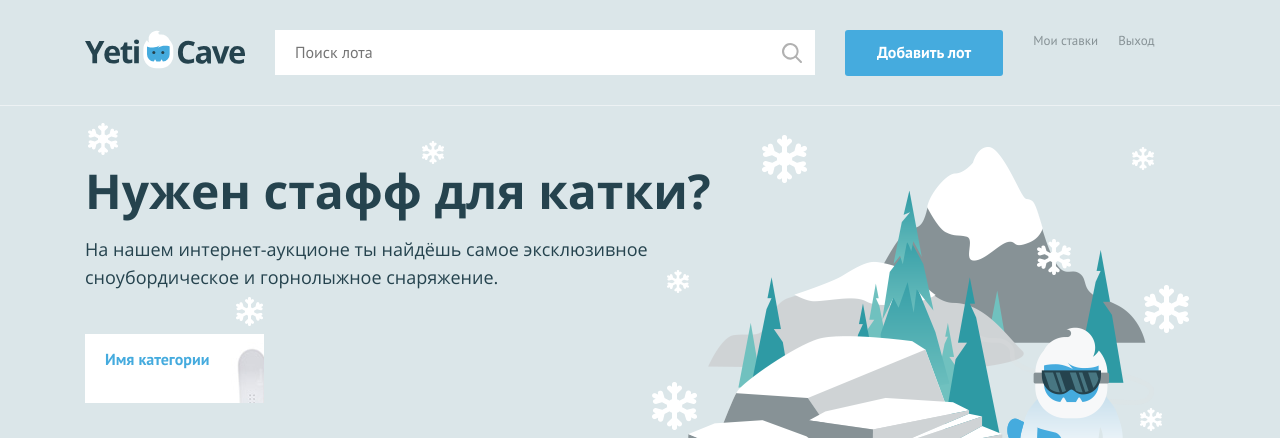
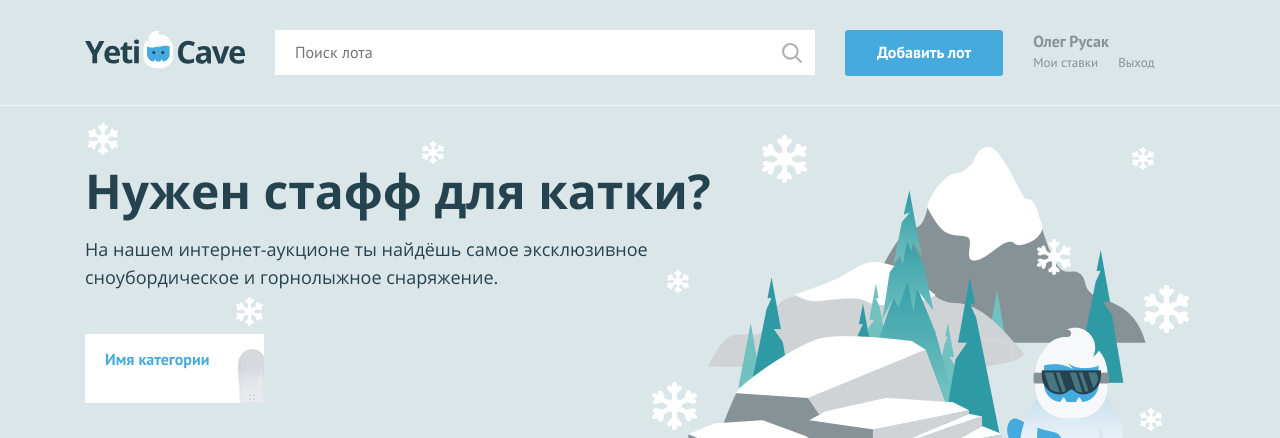
Before and after one commit to Oleg-88/1003737-yeticave-9, a PHP site: page / in a window 1280 px wide. Shown: the top 438 px of the page. Run offline with PHP 8.4, Linux system fonts and the light colour scheme.

Commit message:
Работа с условиями.

```diff
--- a/index.php
+++ b/index.php
@@ -1,7 +1,7 @@
 <?php
 $is_auth = rand(0, 1);
 
-$user_name = ''; // укажите здесь ваше имя
+$user_name = 'Олег Русак';
 ?>
 <!DOCTYPE html>
 <html lang="ru">
```
